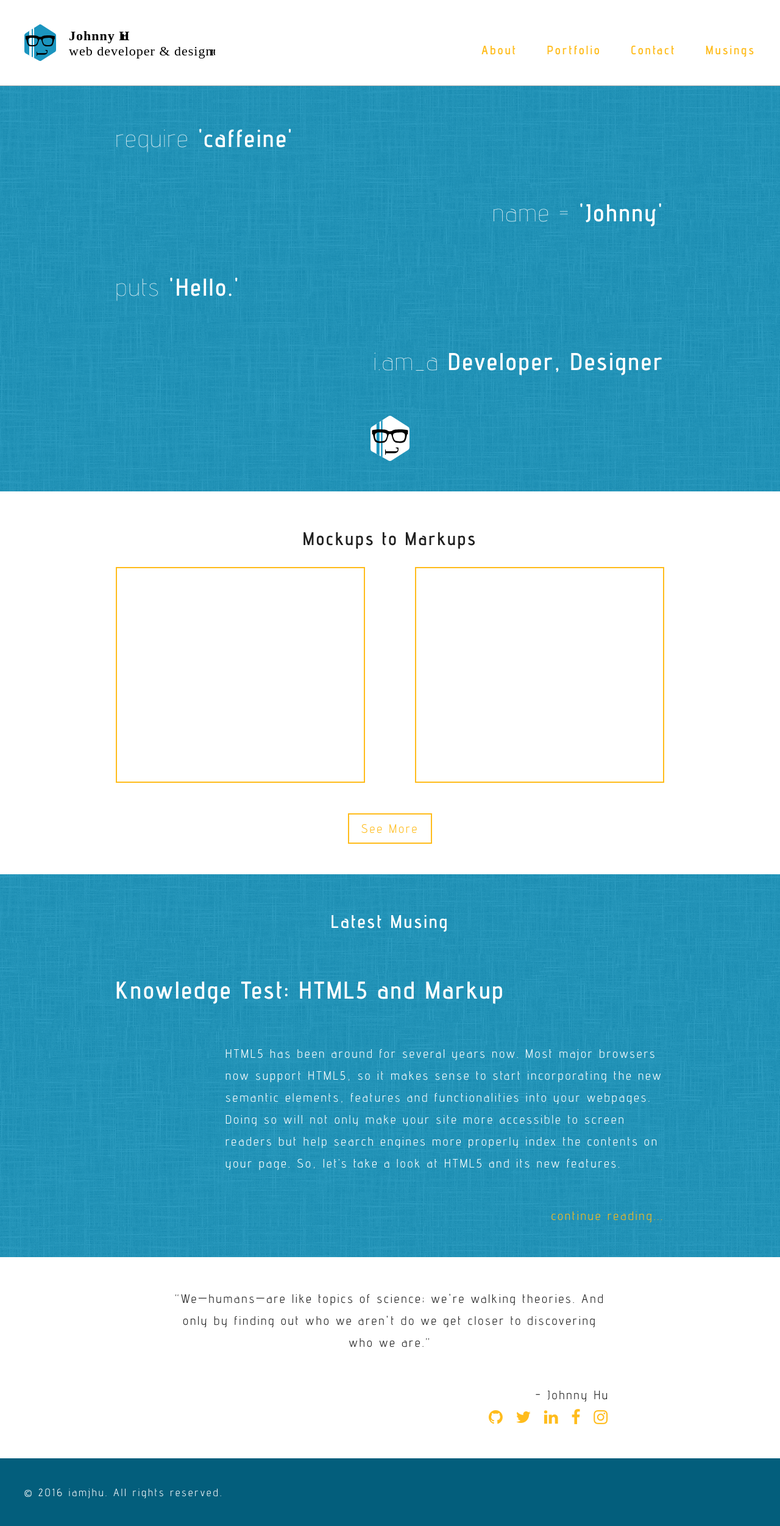
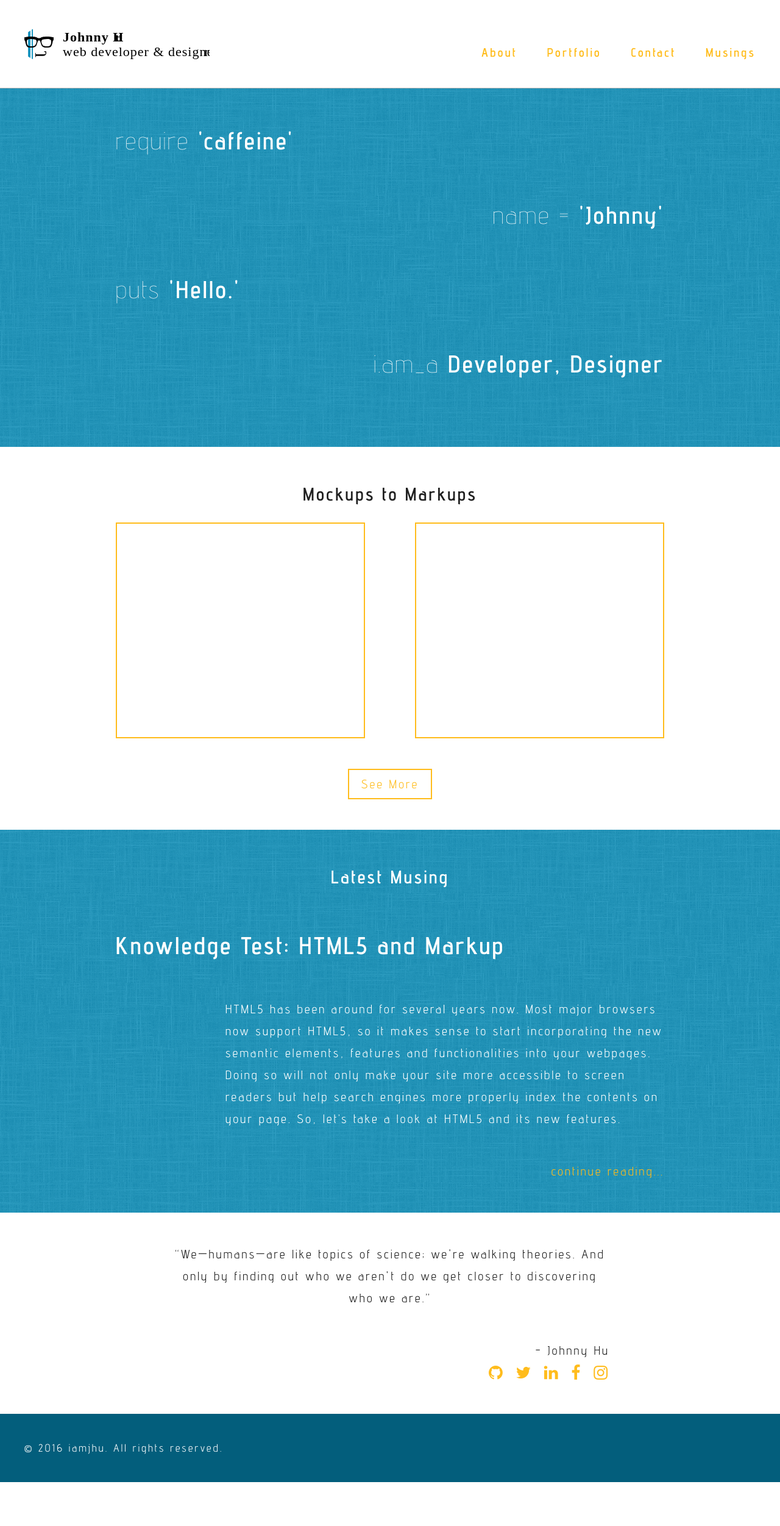
Before and after one commit to heyitsjhu/iamjhu.github.io, a Jekyll site: the page built from index.html, in a window 1280 px wide. Shown: the whole page at 61% size. Built offline with Jekyll 4.4.1, drawn with Linux system fonts in a browser that asks for light colours; comment, search, counter and statistics services are not loaded; after the commit the page ends 2431 px from its top, so only the background shows below that.

Commit message:
Update site logo

```diff
--- a/index.html
+++ b/index.html
@@ -21,9 +21,6 @@ layout: default
       <p class="bold"><span class="thin">i.am_a</span> Developer, Designer</p>
     </div>
 
-    <div id="hero-logo">
-      <img src="/assets/logos/logo-white.svg">
-    </div>
   </section>
 </div>
 
```
Also changed, not shown: assets/logos/logo-white.svg (deleted), assets/logos/logo.svg.
